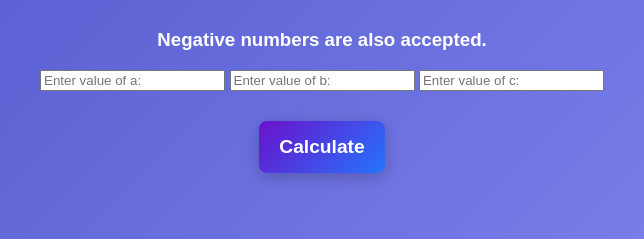
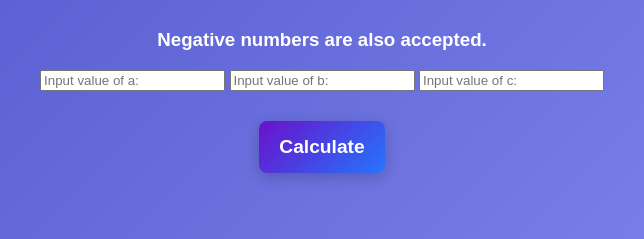
Before and after one commit to tambithedev/The-Quadratic-Calculator, a plain HTML site: page D's Code/calcroots.html in a window 1280 px wide. Shown: the part 122-361 px from the top of the page, 318-962 px from the left. Drawn offline with Linux system fonts and the light colour scheme; files that its build step writes are made by us from their sources; files whose address does not match are found by name.

Commit message:
Update calcroots.html
Same changes as previously described.

```diff
--- a/D's Code/calcroots.html
+++ b/D's Code/calcroots.html
@@ -24,9 +24,9 @@
 <h2>Enter in the format: ax<sup>2</sup>+bx+c</h2>
 <h3>Negative numbers are also accepted.</h3>
 <form>
-    <input id="a" name="a" placeholder="Enter value of a:">
-    <input id="b" name="b" placeholder="Enter value of b:">
-    <input id="c" name="c" placeholder="Enter value of c:">
+    <input id="a" name="a" placeholder="Input value of a:">
+    <input id="b" name="b" placeholder="Input value of b:">
+    <input id="c" name="c" placeholder="Input value of c:">
     <h1>    </h1>
     <button hidden type="button" id="showStepsButton" onclick="showSteps(document.getElementById('a').value,document.getElementById('b').value,document.getElementById('c').value)">Show Solution Steps</button>
     <button type="button" onclick="(calcRoots(document.getElementById('a').value,document.getElementById('b').value,document.getElementById('c').value))">Calculate</button>
```
